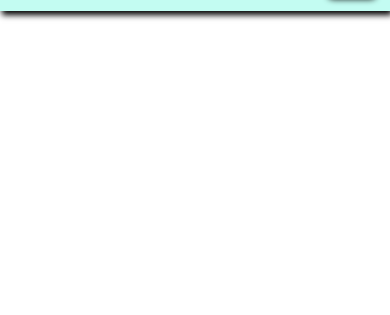
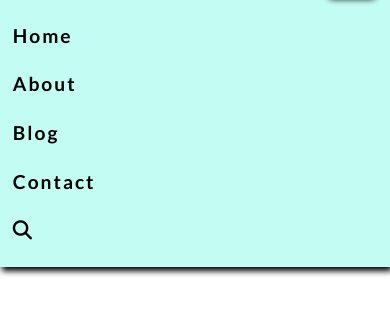
Before and after one commit to sameerahmed976/website-food-blog, a website built with Vite: page index.html in a window 390 px wide. Both pictures are taken after a click on the element 350 px from the left and 40 px from the top of the page. Shown: the part 69-384 px from the top of the page. Built offline with nearby package versions, Linux system fonts and the light colour scheme.

Commit message:
added navbar for mobile

```diff
--- a/index.html
+++ b/index.html
@@ -5,6 +5,13 @@
     <link rel="icon" type="image/svg+xml" href="/vite.svg" />
     <meta name="viewport" content="width=device-width, initial-scale=1.0" />
     <title>Food Blog</title>
+    <link
+      rel="stylesheet"
+      href="https://cdnjs.cloudflare.com/ajax/libs/font-awesome/6.2.1/css/all.min.css"
+      integrity="sha512-MV7K8+y+gLIBoVD59lQIYicR65iaqukzvf/nwasF0nqhPay5w/9lJmVM2hMDcnK1OnMGCdVK+iQrJ7lzPJQd1w=="
+      crossorigin="anonymous"
+      referrerpolicy="no-referrer"
+    />
   </head>
   <body>
     <header class="header">
@@ -18,6 +25,15 @@
             </div>
           </div>
         </div>
+        <ul class="nav__links">
+          <li><a href="#">Home</a></li>
+          <li><a href="#">About</a></li>
+          <li><a href="#">Blog</a></li>
+          <li><a href="#">Contact</a></li>
+          <li>
+            <a href="#"><i class="fa-solid fa-magnifying-glass"></i></a>
+          </li>
+        </ul>
       </nav>
     </header>
     <script type="module" src="/main.js"></script>
--- a/main.js
+++ b/main.js
@@ -1,8 +1,10 @@
 import "./style.css";
 
 const menuElement = document.querySelector(".menu");
+const NavLinksElement = document.querySelector(".nav__links");
 
 menuElement.addEventListener("click", () => {
   menuElement.classList.toggle("show");
+  NavLinksElement.classList.toggle("nav__links--show");
   //   console.log("click");
 });
--- a/style.css
+++ b/style.css
@@ -68,6 +68,7 @@ li {
 
 a {
   text-decoration: none;
+  color: rgb(0, 0, 0);
 }
 
 img {
@@ -180,3 +181,37 @@ p {
   align-items: center;
   padding: 1rem;
 }
+
+.nav__links {
+  display: flex;
+  flex-direction: column;
+  height: 0;
+  overflow: hidden;
+  opacity: 0;
+  transition: var(--transition-8);
+  transform: translateX(-100%);
+}
+.nav__links--show {
+  transform: translateX(0%);
+  opacity: 1;
+  height: 16rem;
+  transition: var(--transition-8);
+}
+
+.nav__links li a {
+  display: block;
+  padding: 0.8rem;
+  font-size: var(--font-size-h5);
+  font-weight: bold;
+  text-transform: capitalize;
+  letter-spacing: 2px;
+  transition: var(--transition-8);
+}
+.nav__links:last-child {
+  padding-bottom: 0.5rem;
+}
+.nav__links li a:hover {
+  padding-left: 50px;
+  background-color: white;
+  color: var(--primary-color);
+}
```
